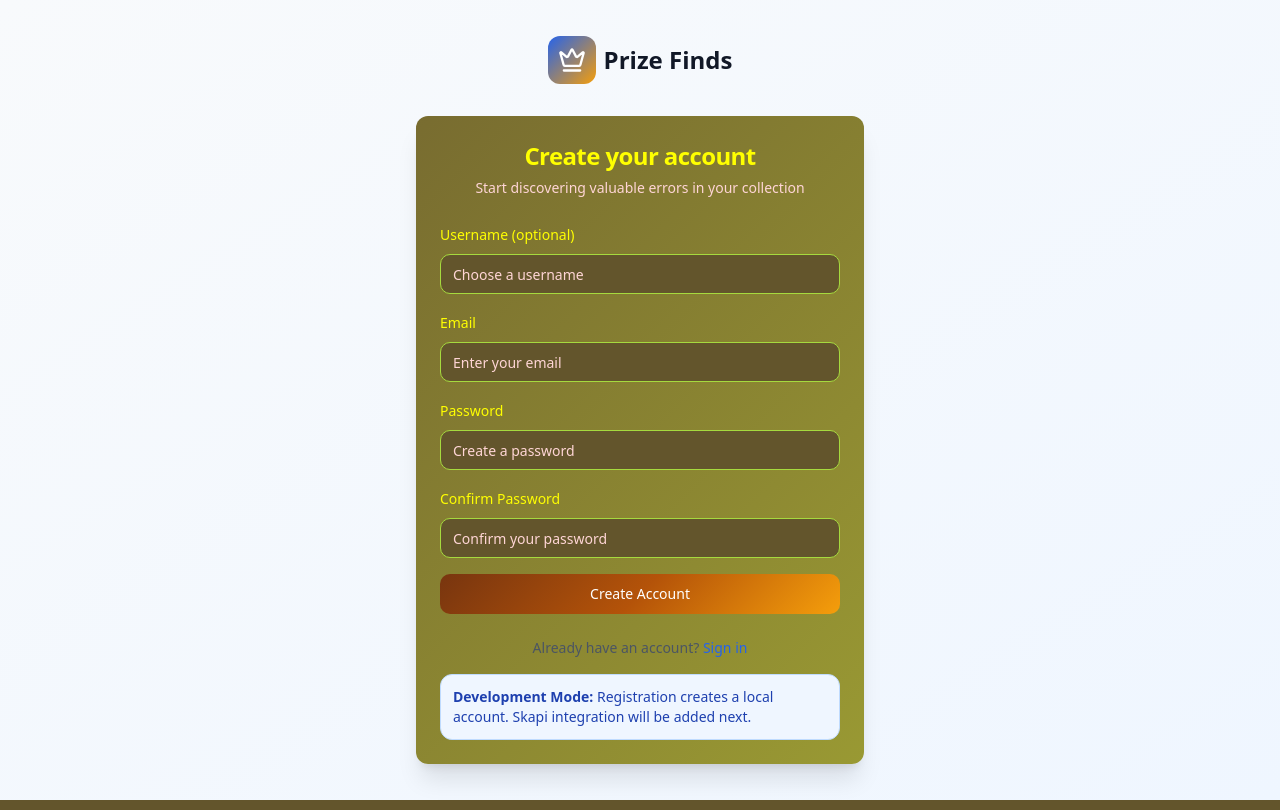
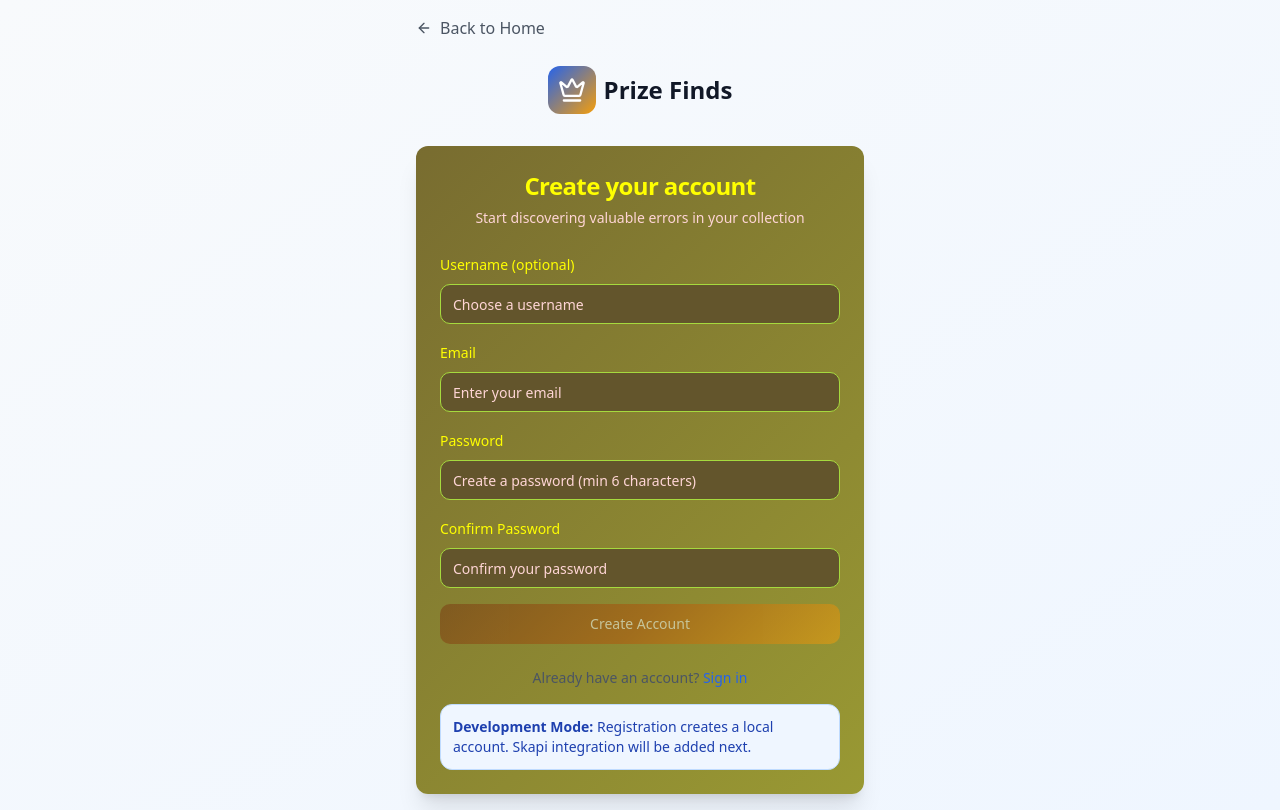
Before and after one commit to Chekk7/prize-finds-mobile-gem, a React (Vite) app: page /register in a window 1280 px wide. Built offline with nearby package versions, Linux system fonts and the light colour scheme.

Commit message:
Fix: Add back button and ensure registration
Added a back button to the Create Account page for navigation. Ensured the create account button functions correctly, including handling loading states and displaying appropriate messages.

```diff
--- a/src/pages/Register.tsx
+++ b/src/pages/Register.tsx
@@ -1,7 +1,7 @@
 
 import { useState } from 'react';
 import { Link, useNavigate } from 'react-router-dom';
-import { Crown } from 'lucide-react';
+import { Crown, ArrowLeft } from 'lucide-react';
 import { Button } from '@/components/ui/button';
 import { Input } from '@/components/ui/input';
 import { Label } from '@/components/ui/label';
@@ -31,6 +31,15 @@ const Register = () => {
       return;
     }
 
+    if (password.length < 6) {
+      toast({
+        title: "Password too short",
+        description: "Password must be at least 6 characters long",
+        variant: "destructive",
+      });
+      return;
+    }
+
     setIsLoading(true);
 
     try {
@@ -54,6 +63,14 @@ const Register = () => {
   return (
     <div className="min-h-screen bg-gradient-to-br from-slate-50 to-blue-50 flex items-center justify-center p-4">
       <div className="w-full max-w-md animate-fade-in">
+        {/* Back to Home Button */}
+        <div className="mb-6">
+          <Link to="/" className="inline-flex items-center space-x-2 text-gray-600 hover:text-gray-900 transition-colors">
+            <ArrowLeft className="w-4 h-4" />
+            <span>Back to Home</span>
+          </Link>
+        </div>
+
         {/* Logo */}
         <div className="text-center mb-8">
           <Link to="/" className="inline-flex items-center space-x-2">
@@ -103,10 +120,11 @@ const Register = () => {
                 <Input
                   id="password"
                   type="password"
-                  placeholder="Create a password"
+                  placeholder="Create a password (min 6 characters)"
                   value={password}
                   onChange={(e) => setPassword(e.target.value)}
                   required
+                  minLength={6}
                   className="touch-target"
                 />
               </div>
@@ -127,7 +145,7 @@ const Register = () => {
               <Button
                 type="submit"
                 className="w-full gradient-brand text-white touch-target"
-                disabled={isLoading}
+                disabled={isLoading || !email || !password || !confirmPassword}
               >
                 {isLoading ? "Creating account..." : "Create Account"}
               </Button>
```
